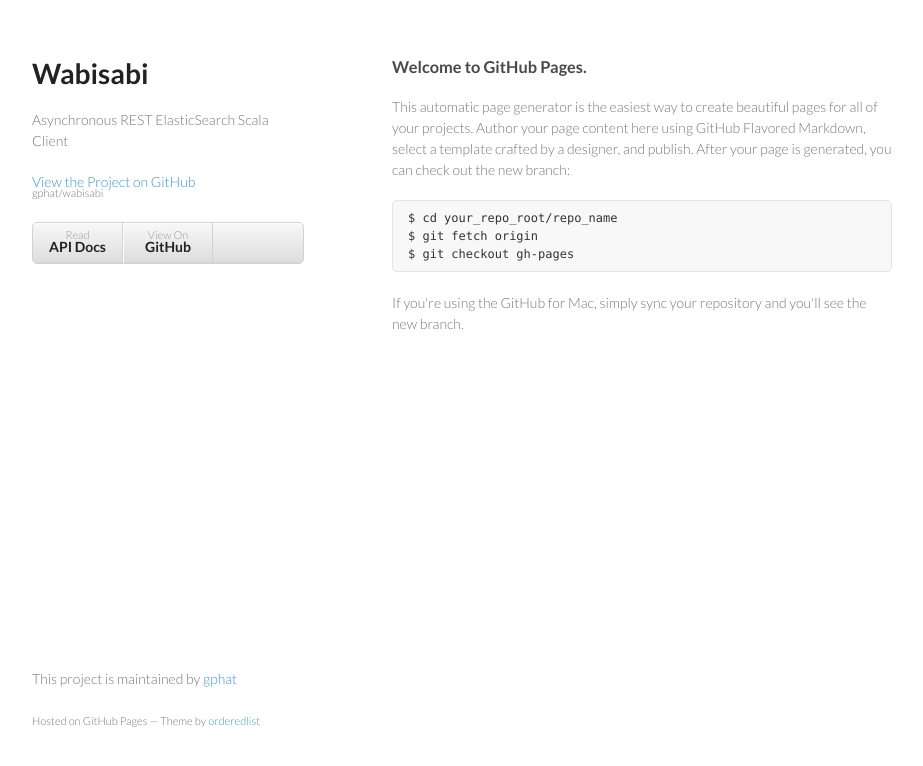
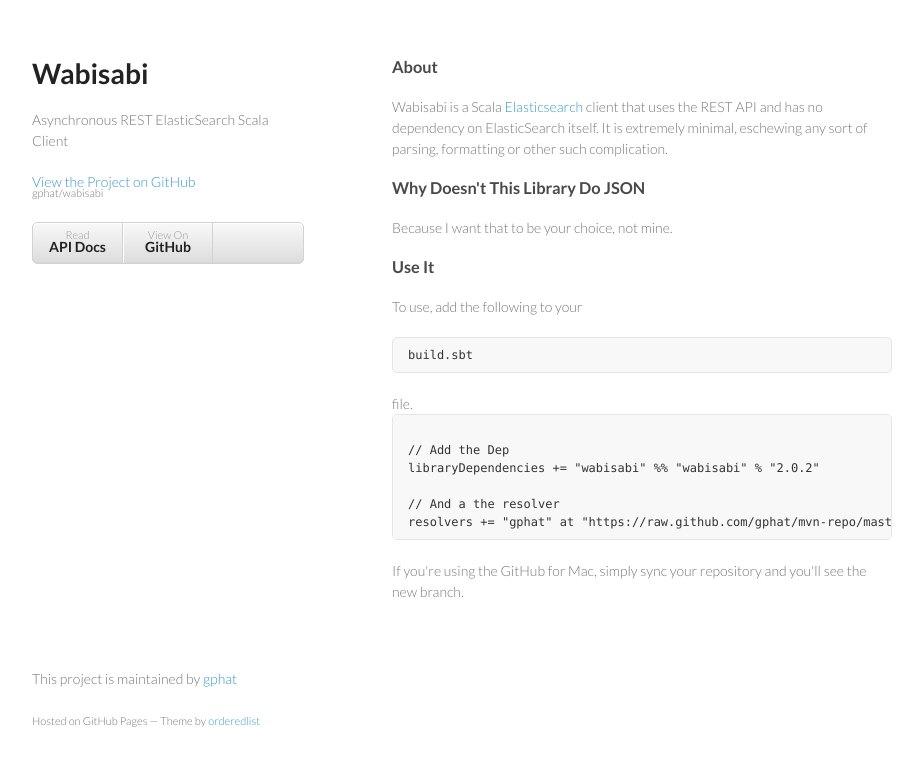
Before and after one commit to gphat/wabisabi, a plain HTML site: page index.html in a window 1280 px wide. Shown: the whole page, without its empty margins (178-1101 px from the left). Drawn offline with Linux system fonts and the light colour scheme.

Commit message:
Update index again.

```diff
--- a/index.html
+++ b/index.html
@@ -27,14 +27,22 @@
         </ul>
       </header>
       <section>
-        <h3>
-<a name="welcome-to-github-pages" class="anchor" href="#welcome-to-github-pages"><span class="octicon octicon-link"></span></a>Welcome to GitHub Pages.</h3>
+        <h3>About</h3>
+<p>Wabisabi is a Scala <a href="http://www.elasticsearch.org/">Elasticsearch</a> client that uses the REST API and has no dependency on ElasticSearch itself. It is extremely minimal, eschewing any sort of parsing, formatting or other such complication.</p>
 
-<p>This automatic page generator is the easiest way to create beautiful pages for all of your projects. Author your page content here using GitHub Flavored Markdown, select a template crafted by a designer, and publish. After your page is generated, you can check out the new branch:</p>
+<h3>Why Doesn't This Library Do JSON</h3>
 
-<pre><code>$ cd your_repo_root/repo_name
-$ git fetch origin
-$ git checkout gh-pages
+<p>Because I want that to be your choice, not mine.</p>
+
+<h3>Use It</h3>
+<p>To use, add the following to your <pre>build.sbt</pre> file.
+
+<pre><code>
+// Add the Dep
+libraryDependencies += "wabisabi" %% "wabisabi" % "2.0.2"
+
+// And a the resolver
+resolvers += "gphat" at "https://raw.github.com/gphat/mvn-repo/master/releases/",
 </code></pre>
 
 <p>If you're using the GitHub for Mac, simply sync your repository and you'll see the new branch.</p>
```
